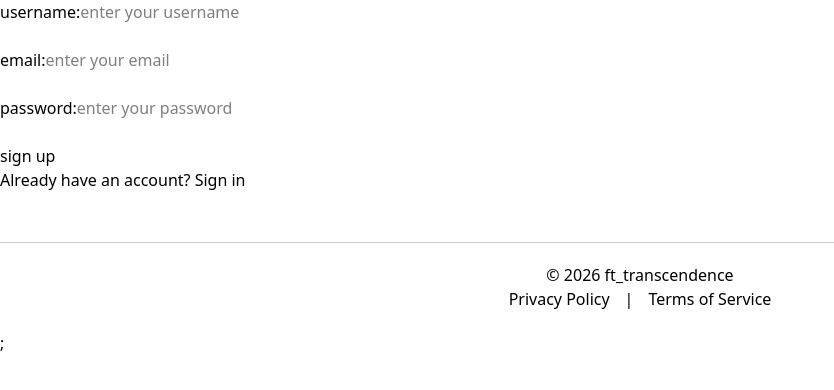
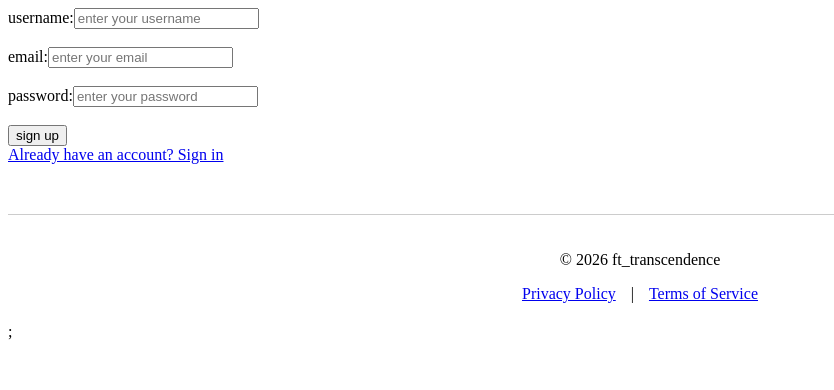
Before and after one commit to OuchaneSiham/fix-merged-version, a React (Vite) app in the folder frontend/: page / in a window 1280 px wide. Shown: the top 390 px of the page, without its empty margins (0-834 px from the left). Built offline with nearby package versions, Linux system fonts and the light colour scheme.

Commit message:
fix 3rd bug

```diff
--- a/frontend/src/main.css
+++ /dev/null
@@ -1 +0,0 @@
-@import "tailwindcss";
--- a/frontend/src/main.jsx
+++ b/frontend/src/main.jsx
@@ -2,7 +2,6 @@ import { StrictMode } from "react";
 import { createRoot } from "react-dom/client";
 import App from "./App.jsx";
 import { BrowserRouter } from "react-router-dom";
-import "./main.css";
 
 createRoot(document.getElementById("root")).render(
   <StrictMode>
```
